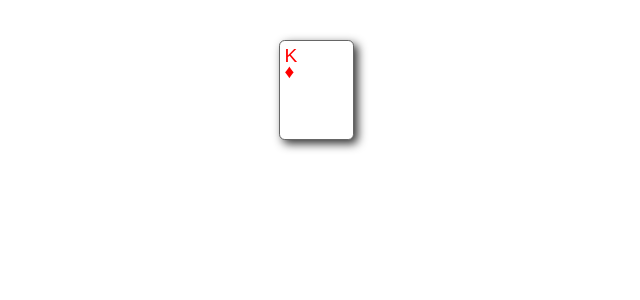
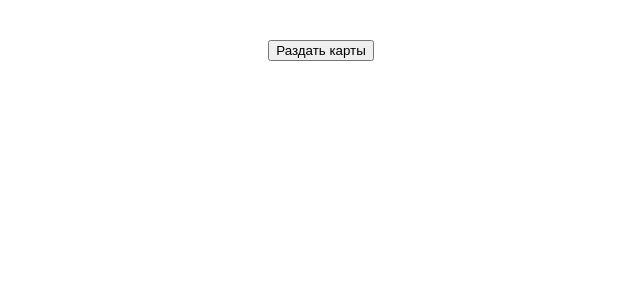
Before and after one commit to Aistas/laba-pocker, a React (Vite) app: page / in a window 1280 px wide. Shown: the top 300 px of the page, without its empty margins (319-959 px from the left). Built offline with nearby package versions, Linux system fonts and the light colour scheme.

Commit message:
Changes App.tsx and main.tsx

```diff
--- a/src/App.tsx
+++ b/src/App.tsx
@@ -1,13 +1,33 @@
 import './App.css';
 import Card from "./components/Cards/Card.tsx";
+import CardDeck from './lib/CardDeck';
+import { Rank, Suit } from './components/Cards/Card.tsx';
+import React, { useState } from 'react';
 
-const App = () => {
+const App: React.FC = () => {
+    const [cards, setCards] = useState<{ rank: Rank, suit: Suit }[]>([]);
 
-  return (
-      <div className="playingCards faceImages">
-        <Card rank={"K"} suit={"diams"}/>
-      </div>
-  );
+    const handleDealCards = () => {
+        const deck = new CardDeck();
+        const dealtCards = deck.getCards(5).map(card => ({
+            rank: card.rank,
+            suit: card.suit
+        }));
+        setCards(dealtCards);
+    };
+
+    return (
+        <div>
+            <button onClick={handleDealCards}>Раздать карты</button>
+            {cards.length > 0 && (
+                <div className="playingCards faceImages">
+                    {cards.map((card, index) => (
+                        <Card key={index} rank={card.rank} suit={card.suit} />
+                    ))}
+                </div>
+            )}
+        </div>
+    );
 };
 
 export default App;
--- a/src/main.tsx
+++ b/src/main.tsx
@@ -7,4 +7,4 @@ ReactDOM.createRoot(document.getElementById('root')!).render(
   <React.StrictMode>
     <App />
   </React.StrictMode>,
-)
+);
```
